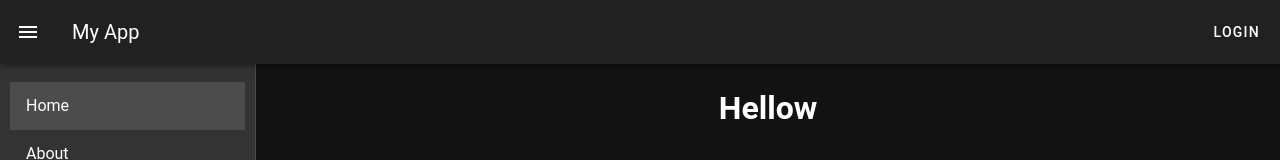
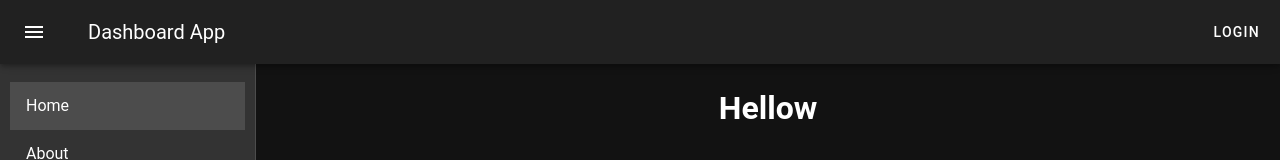
Before and after one commit to PawelMierzwa/dashboard, a Nuxt app in the folder dashboard/: page / in a window 1280 px wide. Shown: the top 160 px of the page. Built offline with nearby package versions, Linux system fonts and the light colour scheme; no server answers.

Commit message:
Add navbar improvements

```diff
--- a/dashboard/layouts/default.vue
+++ b/dashboard/layouts/default.vue
@@ -1,14 +1,25 @@
 <template>
     <div class="container">
         <v-app-bar>
-            <v-app-bar-nav-icon @click.stop="drawer = !drawer"></v-app-bar-nav-icon>
-            <v-toolbar-title>My App</v-toolbar-title>
+            <v-app-bar-nav-icon id="nav-burger" @click.stop="drawer = !drawer"></v-app-bar-nav-icon>
+            <v-toolbar-title><nuxt-link to="/">Dashboard App</nuxt-link></v-toolbar-title>
             <v-spacer></v-spacer>
             <div v-if="isAuthenticated">
                 <v-btn text to="/">Home</v-btn>
                 <v-btn text to="/about">About</v-btn>
             </div>
-            <v-btn text v-if="isAuthenticated" @click="logout">Logout</v-btn>
+            <v-menu v-if="isAuthenticated" :location="'bottom'" transition="slide-y-transition">
+                <template v-slot:activator="{ props }">
+                    <v-btn v-if="user" v-bind="props" style="margin-right: 10px;">
+                        {{  user.username }}
+                    </v-btn>
+                </template>
+                <v-list>
+                    <v-list-item to="/profile" class="nav-dropdown-list-item">Profile</v-list-item>
+                    <v-list-item to="/settings" class="nav-dropdown-list-item">Settings</v-list-item>
+                    <v-list-item @click="logout" class="nav-dropdown-list-item">Logout</v-list-item>
+                </v-list>
+            </v-menu>
             <v-btn text v-else to="/login">Login</v-btn>
         </v-app-bar>
         <v-navigation-drawer v-model="drawer">
@@ -30,6 +41,8 @@ export default {
         const store = useUserStore();
         const router = useRouter();
         const isAuthenticated = computed(() => store.isAuthenticated);
+        const isLoaded = computed(() => store.isLoaded);
+        const user = computed(() => store.getUser);
         if (process.client) {
             useAsyncData('user', async () => {
                 const user = await store.fetchUser()
@@ -40,7 +53,7 @@ export default {
             await store.logout();
             router.push('/login');
         }
-        return { isAuthenticated, logout };
+        return { isAuthenticated, isLoaded, user, logout };
     },
     data() {
         return {
@@ -67,4 +80,22 @@ nav {
     padding: 10px;
     position: fixed;
 }
+
+.v-btn {
+    margin-right: 10px;
+}
+
+.nav-dropdown-list-item {
+    cursor: pointer;
+    text-align: center;
+}
+
+#nav-burger {
+    margin-left: 10px;
+}
+
+a {
+    color: white;
+    text-decoration: none;
+}
 </style>
--- a/dashboard/stores/user.ts
+++ b/dashboard/stores/user.ts
@@ -1,6 +1,6 @@
 interface User {
     id: string;
-    name: string;
+    username: string;
     password?: string;
 }
 
@@ -13,6 +13,7 @@ export const useUserStore = defineStore({
     getters: {
         isAuthenticated: (state) => !!state.user,
         isLoaded: (state) => state.loaded,
+        getUser: (state) => state.user,
     },
     actions: {
         setUser(user: User) {
```
